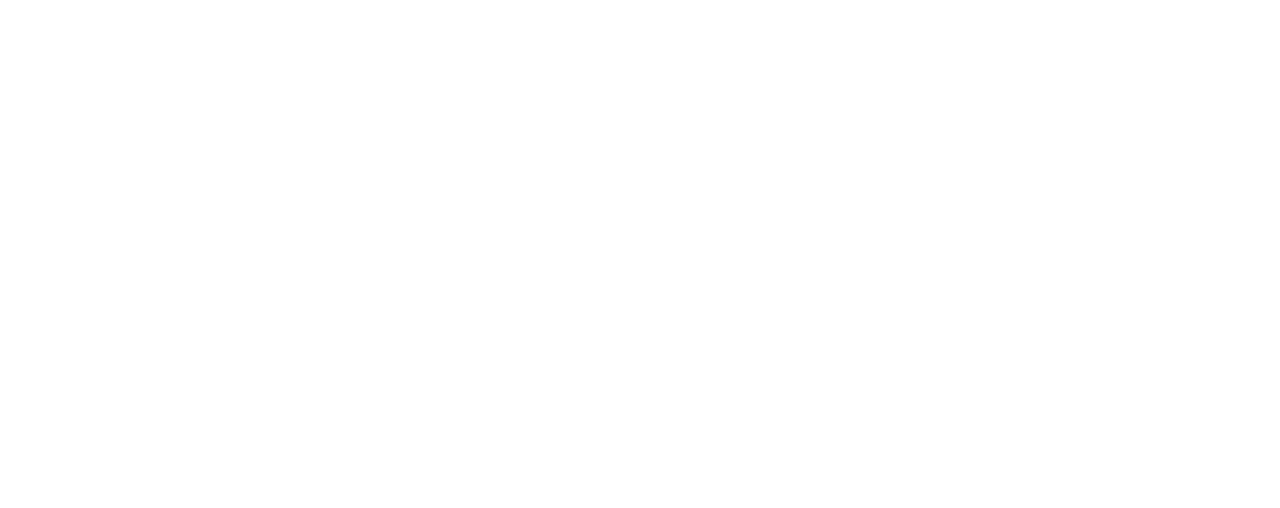
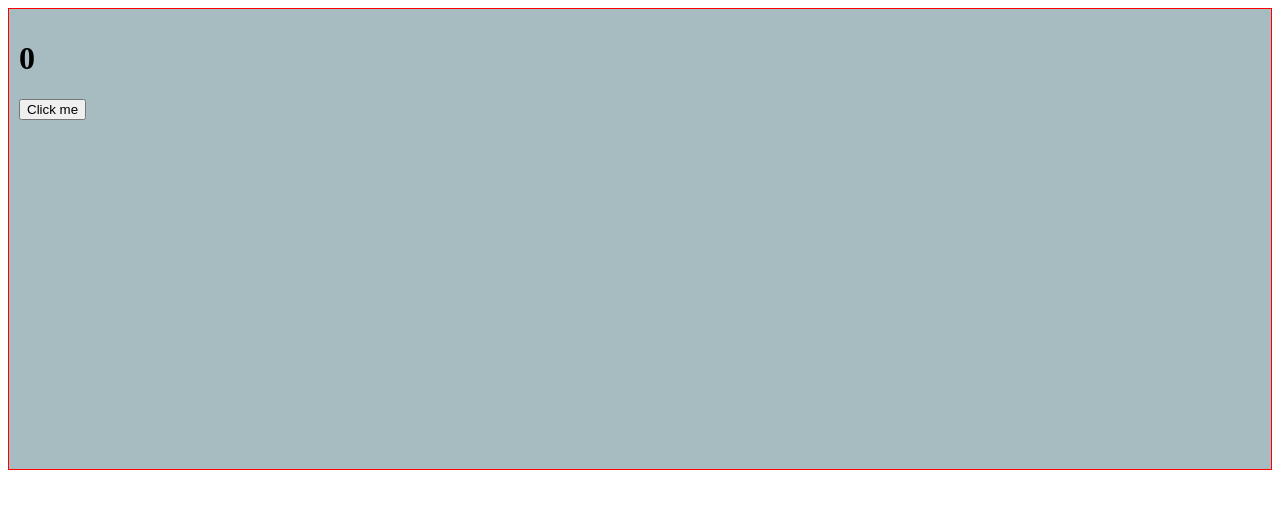
Before and after one commit to Katilina88/DevelhopeReact, a React (Create React App) app in the folder my-app/: page /counter1 in a window 1280 px wide. Before the commit this address had no page. Shown: the top 508 px of the page. Built offline with nearby package versions, Linux system fonts and the light colour scheme.

Commit message:
aggiunto esercizio React-Router-02

```diff
--- a/my-app/src/App.js
+++ b/my-app/src/App.js
@@ -1,14 +1,17 @@
 import React from "react";
 import { Route, Routes } from "react-router-dom";
 import Welcome1 from "./components/Welcome1";
+import Counter1 from "./components/Counter1";
+import Container from "./components/Container";
 
 function App() {
   return (
-    <div>
+    <Container>
       <Routes>
         <Route path="/" element={<Welcome1 name={"Caterina"} />} />
+        <Route path="/counter1" element={<Counter1 /> } />
       </Routes>
-    </div>
+    </ Container>
   );
 }
 
--- /dev/null
+++ b/my-app/src/components/Counter1.js
@@ -0,0 +1,19 @@
+import React, {useState} from "react"
+
+function ClickCounter({initialValue = 0}) {
+    const[count, setCount] = useState(initialValue)
+
+    const clickHandler = () => {
+        setCount(count + 1);
+      };
+
+  return (
+    <div>
+        <h1>{count}</h1>
+       <button onClick={clickHandler}>Click me</button>
+
+    </div>
+  )
+}
+
+export default ClickCounter
```
Also changed, not shown: my-app/src/App.css (deleted, +0 -38 lines).
